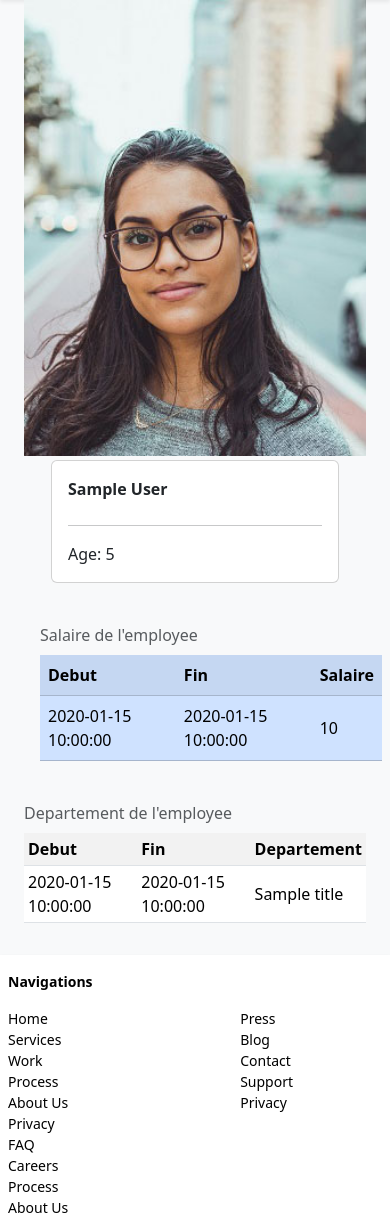
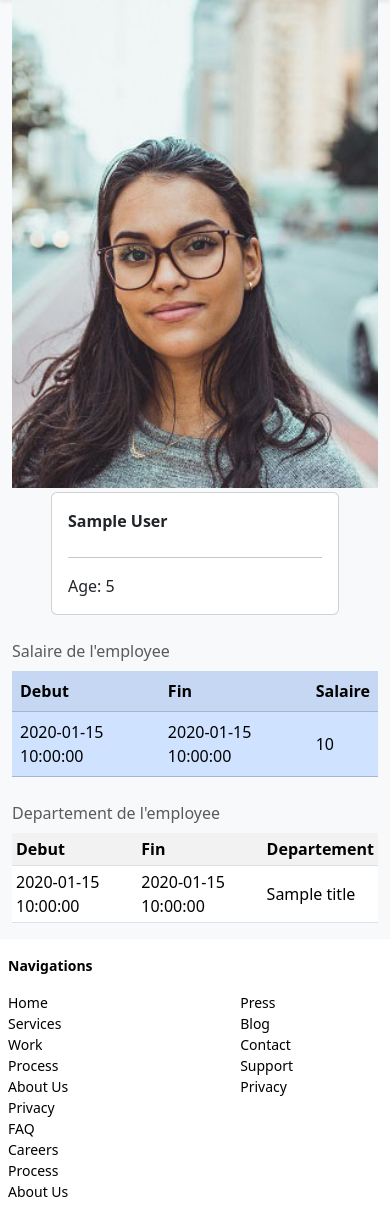
Before and after one commit to BlackS717/TP-22-Real-Data, a PHP site: the page made by pages/fiche_employee.php in a window 390 px wide. Shown: the part 56-1282 px from the top of the page. After the commit the page ends 1253 px from the top, so only its background shows below. Run offline with PHP 8.4, Linux system fonts and the light colour scheme; tables that the repository leaves empty or names only in its code hold one stand-in row (values such as "Sample post").

Commit message:
updated fiche responsive layout

```diff
--- a/pages/department_info.php
+++ b/pages/department_info.php
@@ -98,11 +98,17 @@ $activeNext = $next == $nbrEmployees ? "disabled" : "";
                     <li class="page-item <?= $activePrevious ?>">
                         <a class="page-link" href="department_info.php?start=<?= $previous ?>&&id=<?= $idDepartement ?>">Previous</a>
                     </li>
+
+                    <li class="page-item disabled">
+                        <a href="" class="page-link"><?= $start + 1 ?> - <?= $start + $employeeCount ?></a>
+                    </li>
+
                     <li class="page-item <?= $activeNext ?>">
                         <a class="page-link" href="department_info.php?start=<?= $next ?>&&id=<?= $idDepartement ?>">Next</a>
                     </li>
                 </ul>
             </nav>
+
         </section>
     </main>
 
--- a/pages/fiche_employee.php
+++ b/pages/fiche_employee.php
@@ -31,11 +31,11 @@ $nbrDepEmp = getNombreEmployeDepartement($idEmployee);
     <main class="container">
 
         <section class="row">
-            <section class="col-lg-12">
-                <section class="row mx-auto">
+            <div class="col-lg-12">
+                <div class="row">
 
-                    <section class="col-md-3 mb-3">
-
+                    <div class="col-md-12 col-lg-6">
+                        <div class="col-md-6 mx-auto">
                             <?php
                             $img = $employee["gender"] == "M" ? "../assets/images/m_placeholder.jpg" : "../assets/images/f_placeholder.jpg";
                             $name = getName($employee);
@@ -43,21 +43,23 @@ $nbrDepEmp = getNombreEmployeDepartement($idEmployee);
                             ?>
                             <article class="col gap-1 mb-3 list-employees d-inline-flex  justify-content-evenly align-items-center flex-wrap">
                                 <img src="<?= $img ?>" class="card-img-top img-fluid" style="max-height: 100px max-width :100px" alt="...">
-                            <section class="card " style="width: 18rem;min-width: 18rem;">
-                                <section class="card-body">
-                                    <section class="d-flex flex-column justify-content-between">
+                                <div class="card " style="width: 18rem;min-width: 18rem;">
+                                    <div class="card-body">
+                                        <div class="d-flex flex-column justify-content-between">
                                             <span class="card-title fw-bold"><?= $name ?></span>
                                             <hr>
                                             <span class="card-text d-flex align-items-center gap-2">Age: <?= $age ?></span>
-                                    </section>
-                                </section>
+                                        </div>
+                                    </div>
+                                </div>
                             </article>
-                    </section>
+                        </div>
+                    </div>
 
-                    <section class="col-md-9 mb-3">
-                        <section class="row">
-                            <div class="col-md-6 mb-3 ms-3 ">
-                                <table class="col gap-3  table table-primary table-striped table-hover align-middle caption-top "
+                    <div class="col-md-12 col-lg-6">
+                        <div class="row">
+                            <div class="col-12 ">
+                                <table class="col gap-3 table table-primary table-striped table-hover align-middle caption-top "
                                     style="max-height: fit-content;">
                                     <caption>Salaire de l'employee</caption>
                                     <tr>
@@ -80,7 +82,7 @@ $nbrDepEmp = getNombreEmployeDepartement($idEmployee);
                                 </table>
                             </div>
 
-                            <div class="col-md-5">
+                            <div class="col-12">
                                 <table class="col gap-3  table table-striped table-sm table-hover align-middle caption-top table-hover ">
                                     <caption>Departement de l'employee</caption>
                                     <tr>
@@ -100,11 +102,11 @@ $nbrDepEmp = getNombreEmployeDepartement($idEmployee);
                                     ?>
                                 </table>
                             </div>
-                        </section>
-                    </section>
+                        </div>
+                    </div>
 
-                </section>
-            </section>
+                </div>
+            </div>
         </section>
     </main>
 
```
Lines whose indentation alone changed are shown as unchanged.
